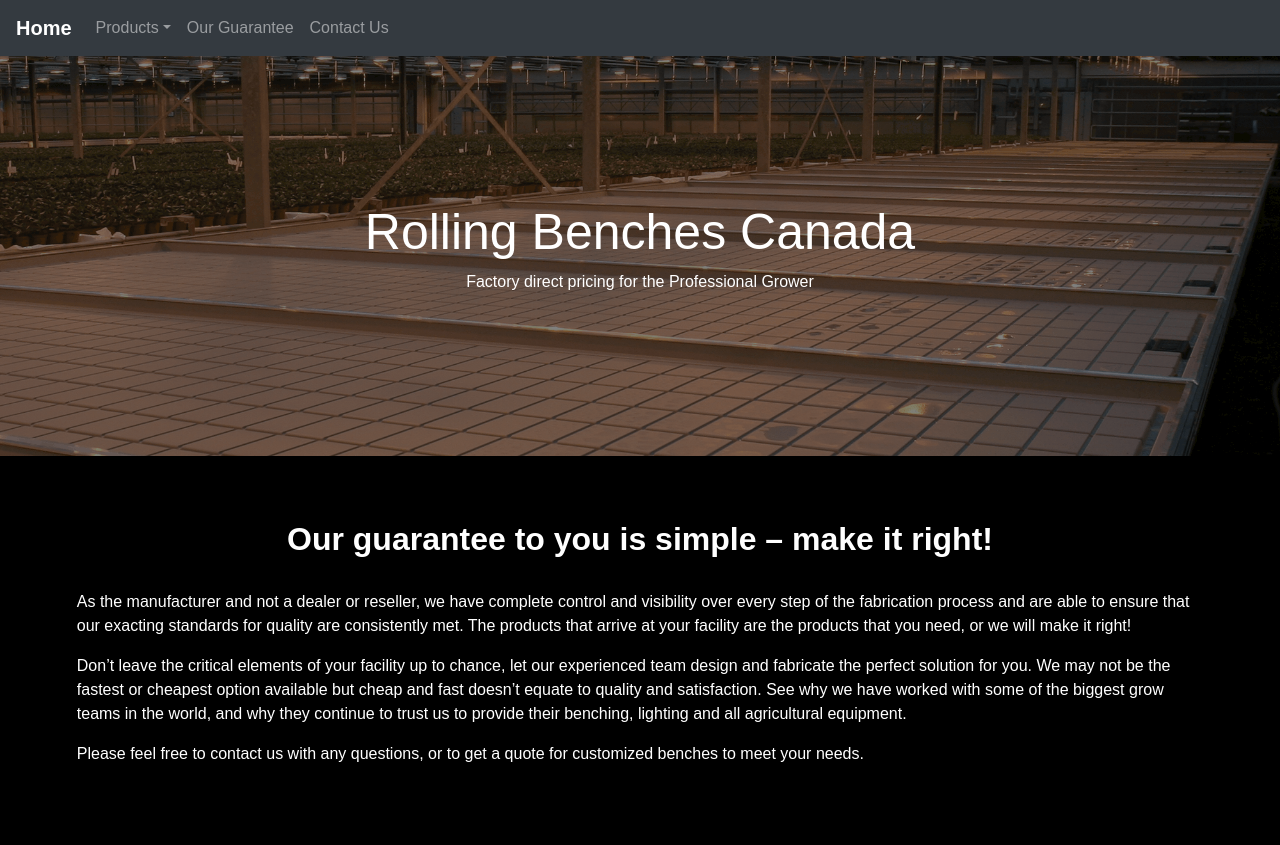
After one commit to SeanTuc/SeanRollingBenches, a PHP site: page /ourGuarantee.php in a window 1280 px wide. The commit adds this page. Run offline with PHP 8.4, Linux system fonts and the light colour scheme.

Commit message:
Added Guarantee

```diff
--- a/header.php
+++ b/header.php
@@ -59,7 +59,7 @@
           </div>
         </li>
         <li class="nav-item" >
-        <a class="nav-link" href="#">Our Guarantee</a>
+        <a class="nav-link" href="ourGuarantee.php">Our Guarantee</a>
       </li>
       <li class="nav-item" >
 
--- /dev/null
+++ b/ourGuarantee.php
@@ -0,0 +1,23 @@
+<?php
+  include 'header.php';
+?>
+
+<h2 style="color: white; padding: 5% 5% 0% 5%; text-align: center " ><b>Our guarantee to you is simple – make it right! </b></h2>
+<div class:"content" style="color: white; padding: 0% 6% 3% 6%;">
+
+<p>
+    <br>
+As the manufacturer and not a dealer or reseller, we have complete control and visibility over every step of the fabrication
+process and are able to ensure that our exacting standards for quality are consistently met. The products that arrive at your
+facility are the products that you need, or we will make it right! <br> </p>
+<p>
+Don’t leave the critical elements of your facility up to chance, let our experienced team design and fabricate the perfect
+solution for you. We may not be the fastest or cheapest option available but cheap and fast doesn’t equate to quality and satisfaction.
+See why we have worked with some of the biggest grow teams in the world, and why they continue to trust us to provide their benching,
+lighting and all agricultural equipment. <br> </p>
+<p>
+Please feel free to contact us with any questions, or to get a quote for customized benches to meet your needs. <br> <br> </p>
+
+
+
+</div>
```
